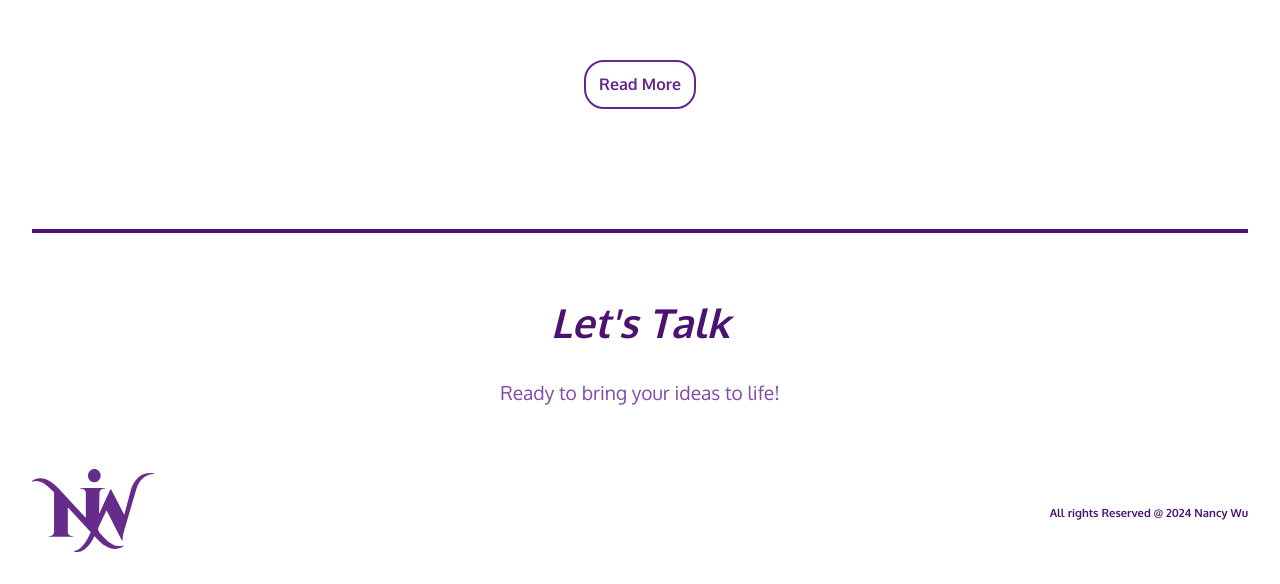
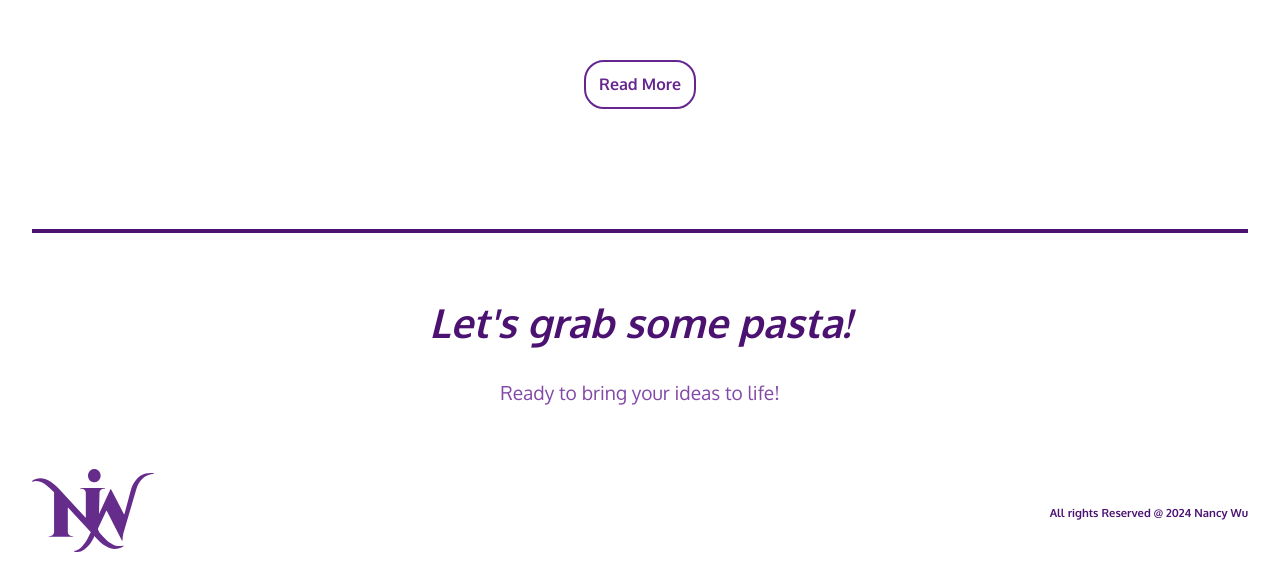
Before and after one commit to nancying8/Portfolio-1, a React (Vite) app: page / in a window 1280 px wide. Shown: the part 2931-3515 px from the top of the page. Built offline with nearby package versions, Linux system fonts and the light colour scheme; some icons are missing; a web font is replaced by a local one.

Commit message:
change the note

```diff
--- a/src/components/Footer.jsx
+++ b/src/components/Footer.jsx
@@ -7,7 +7,7 @@ function Footer () {
     return (
        <div className="footer">
         <hr />
-        <h2>Let's Talk</h2>
+        <h2>Let's grab some pasta!</h2>
         <p>Ready to bring your ideas to life!</p>
         <div className="footer-intro">
             <img src={Logo} alt="logo" />
```
